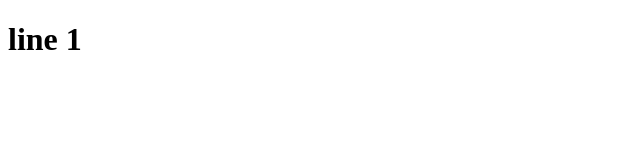
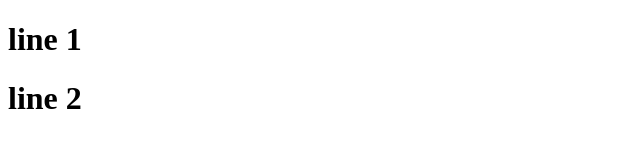
Before and after one commit to somnathsumbe/gitdemo, a plain HTML site: page chat.html in a window 1280 px wide. Shown: the whole page, without its empty margins (0-640 px from the left). Drawn offline with Linux system fonts and the light colour scheme.

Commit message:
commit 6

```diff
--- a/chat.html
+++ b/chat.html
@@ -9,6 +9,7 @@
 
 <body>
     <h1>line 1</h1>
+    <h1>line 2</h1>
 </body>
 
 </html>
```
